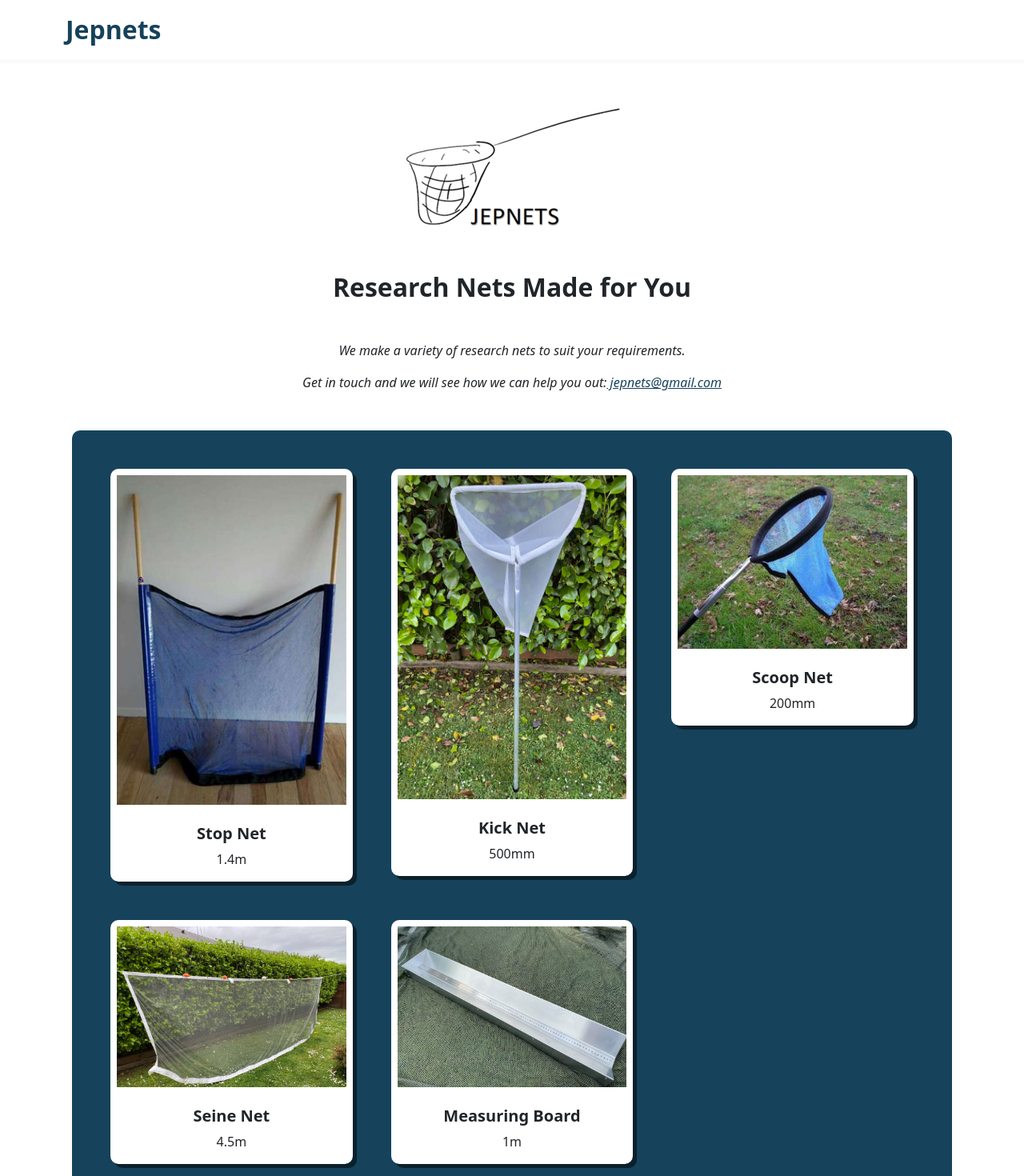
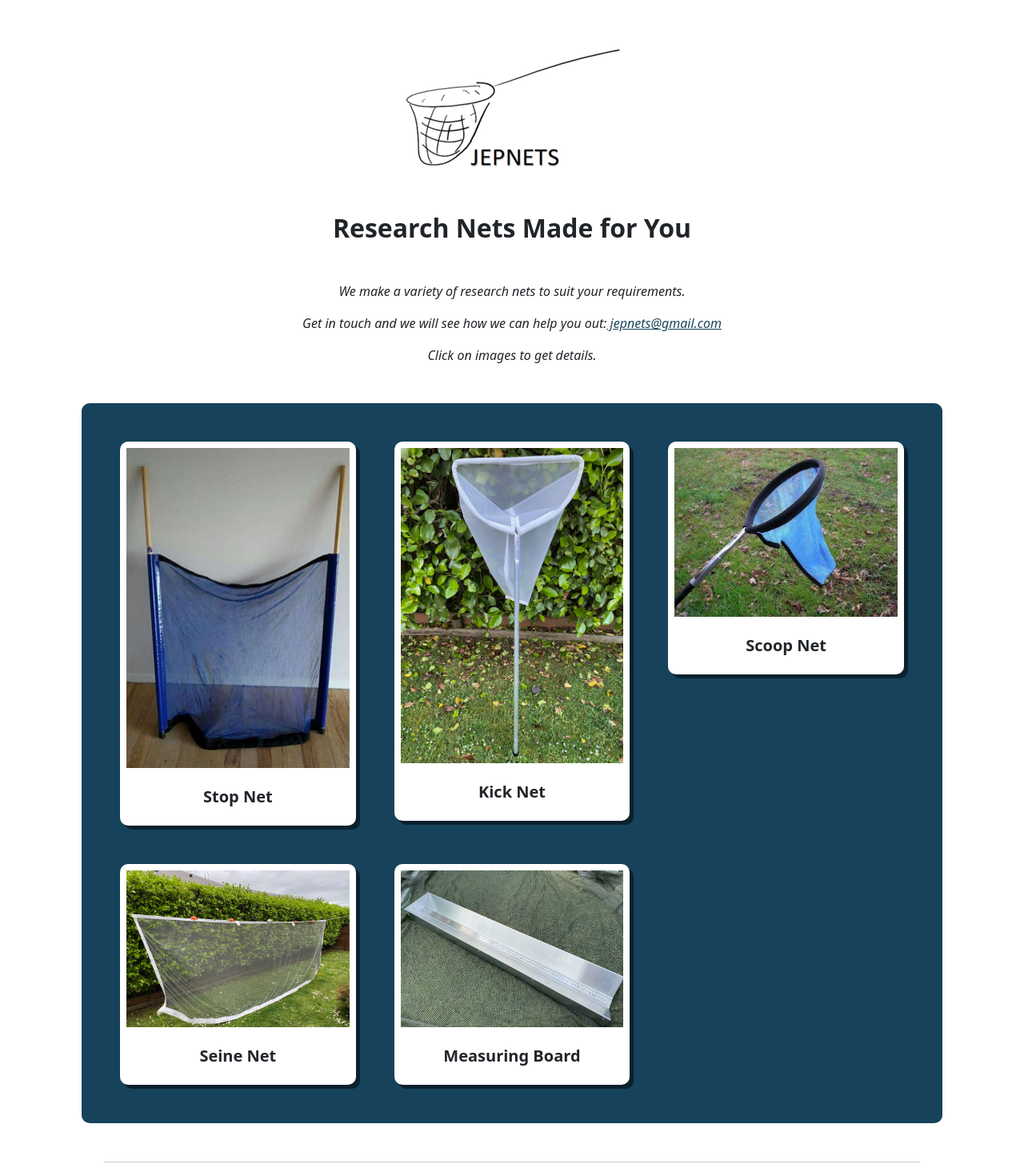
Before and after one commit to NoahNg/jepnets, a React (Vite) app: page / in a window 1280 px wide. Shown: the top 1470 px of the page at 80% size. Built offline with nearby package versions, Linux system fonts and the light colour scheme.

Commit message:
feat: update data

```diff
--- a/src/App.css
+++ b/src/App.css
@@ -1,13 +1,12 @@
 #root {
   width: 100vw;
-  height: 100%;
   margin: 0 auto;
   text-align: center;
 }
 
 body {
   min-width: 100vw;
-  height: 100vh;
+  min-height: min-content;
 }
 
 a {
--- a/src/App.tsx
+++ b/src/App.tsx
@@ -1,19 +1,19 @@
 import './App.css';
 import 'bootstrap/dist/css/bootstrap.min.css';
 import { useState } from 'react';
-import { Card, Col, Container, Modal, Navbar, Row } from 'react-bootstrap';
+import { Card, Col, Container, Modal, Row } from 'react-bootstrap';
 import { netDataType, netsData } from './data';
 import styled from 'styled-components';
 
-const NavbarStyled = styled(Navbar)`
-  box-shadow: 0px 5px rgba(0, 0, 0, 0.02);
-`;
+// const NavbarStyled = styled(Navbar)`
+//   box-shadow: 0px 5px rgba(0, 0, 0, 0.02);
+// `;
 
-const NavbarName = styled(Navbar.Brand)`
-  font-weight: bold;
-  color: #16425b;
-  font-size: 2rem;
-`;
+// const NavbarName = styled(Navbar.Brand)`
+//   font-weight: bold;
+//   color: #16425b;
+//   font-size: 2rem;
+// `;
 
 const NetsContainer = styled(Row)`
   border-radius: 10px;
@@ -42,12 +42,12 @@ function App() {
   };
 
   return (
-    <>
-      <NavbarStyled sticky='top' bg='white'>
+    <Container>
+      {/* <NavbarStyled sticky='top' bg='white'>
         <Container>
           <NavbarName>Jepnets</NavbarName>
         </Container>
-      </NavbarStyled>
+      </NavbarStyled> */}
 
       <div className='my-4 mx-4'>
         {' '}
@@ -58,11 +58,14 @@ function App() {
         <p>
           <i>We make a variety of research nets to suit your requirements.</i>
         </p>
-        <p className='pb-4 mb-0'>
+        <p>
           <i>
             Get in touch and we will see how we can help you out:
             <a href='mailto:jepnets@gmail.com'> jepnets@gmail.com</a>
           </i>
+        </p>
+        <p className='pb-4 mb-0'>
+          <i>Click on images to get details.</i>
         </p>
       </div>
 
@@ -80,7 +83,6 @@ function App() {
                   <Card.Title>
                     <b>{net.name}</b>
                   </Card.Title>
-                  <Card.Text>{net.specs}</Card.Text>
                 </Card.Body>
               </Net>
             </Col>
@@ -120,6 +122,7 @@ function App() {
         onHide={() => setModalShow(false)}
         aria-labelledby='contained-modal-title-vcenter'
         centered
+        size='lg'
       >
         <Modal.Header closeButton>
           <Modal.Title id='contained-modal-title-vcenter'>
@@ -132,12 +135,17 @@ function App() {
               <ModalPhoto src={selectedNet?.photoURL} />
             </Col>
             <Col>
-              <p>Specs: {selectedNet?.specs}</p>
+              <b>Standard specifications:</b>
+              <ul>
+                {selectedNet?.specs.map((spec, index) => (
+                  <li key={index}>{spec}</li>
+                ))}
+              </ul>
             </Col>
           </Row>
         </Modal.Body>
       </Modal>
-    </>
+    </Container>
   );
 }
 
--- a/src/data.tsx
+++ b/src/data.tsx
@@ -1,7 +1,7 @@
 export interface netDataType {
   id: string;
   name: string;
-  specs: string;
+  specs: string[];
   photoURL: string;
 }
 
@@ -9,31 +9,52 @@ export const netsData: netDataType[] = [
   {
     id: '1',
     name: 'Stop Net',
-    specs: '1.4m',
+    specs: [
+      'Width: 1.3m',
+      'Height: 1.1m',
+      'Mesh size: 4mm',
+      '1.6m fibreglass poles, weighted bottom line',
+      'Other specs built to order.',
+    ],
     photoURL: './assets/Stop Net.png',
   },
   {
     id: '2',
     name: 'Kick Net',
-    specs: '500mm',
+    specs: [
+      '500mm wide "D" shape kick net with 500 or 250 micron mesh and 1.2m length handle.',
+      '300mm wide Triangular mouth  kick net with 500 or 250 micron mesh and 600 mm length handle.',
+      'Other specs built to order.',
+    ],
     photoURL: './assets/Kick Net.png',
   },
   {
     id: '3',
     name: 'Scoop Net',
-    specs: '200mm',
+    specs: [
+      'Diameter: 200mm or 300mm',
+      'Mesh size: 2.5mm, 4.0mm, 6.0mm',
+      'Handle length: 1.2m',
+      'Other specs built to order.',
+    ],
     photoURL: './assets/Scoop Net.png',
   },
   {
     id: '4',
     name: 'Seine Net',
-    specs: '4.5m',
+    specs: [
+      'Mesh size: 4.0mm or 6.0mm',
+      'Length: 4.5m, 6.0m, 10.0m, 15.0m',
+      'Height: from 1.2m to 2.5m',
+      'Weighted bottom line and floated top line.',
+      'Other specs built to order.',
+    ],
     photoURL: './assets/Seine Net.png',
   },
   {
     id: '5',
     name: 'Measuring Board',
-    specs: '1m',
+    specs: ['Length: 1.0m or 600mm'],
     photoURL: './assets/Measuring Board.png',
   },
 ];
```
